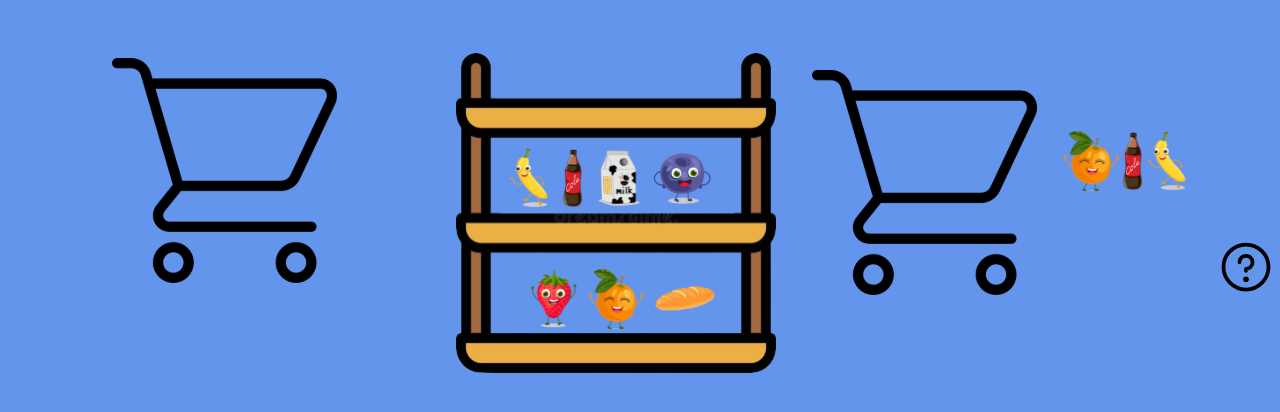
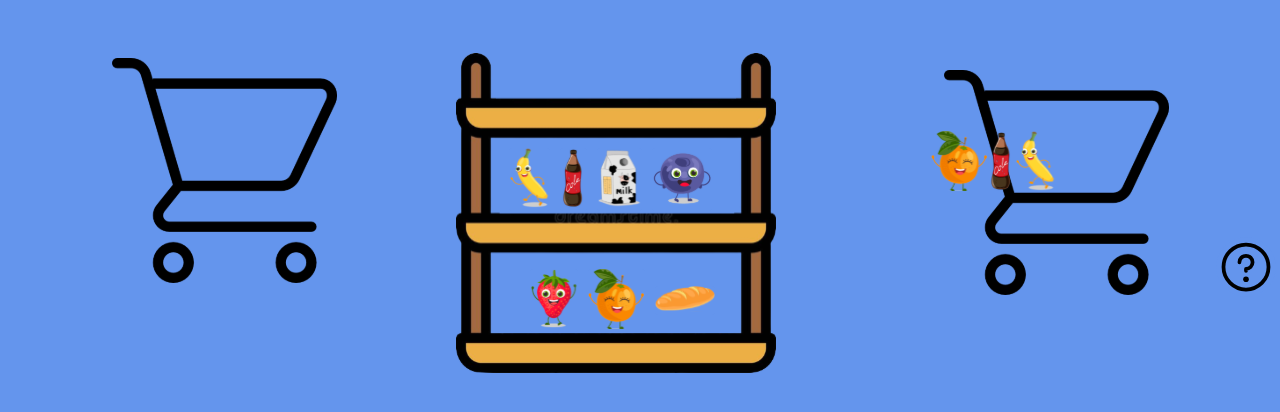
Before and after one commit to germanodrp/ProjetoJogoCarrinho, a React (Vite) app: page / in a window 1280 px wide. Shown: the top 412 px of the page. Built offline with nearby package versions, Linux system fonts and the light colour scheme.

Commit message:
Finalizando 2

```diff
--- a/src/components/SegundoCarrinho/styles.js
+++ b/src/components/SegundoCarrinho/styles.js
@@ -19,7 +19,7 @@ export const Content = styled.div`
 export const Container = styled.div`
 
     display: flex;
-    margin-right: 50px;
+    margin-right: -40%;
 
     img {
         width: 14.063rem;
```
